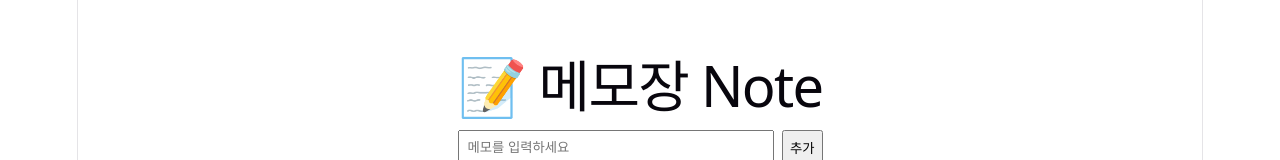
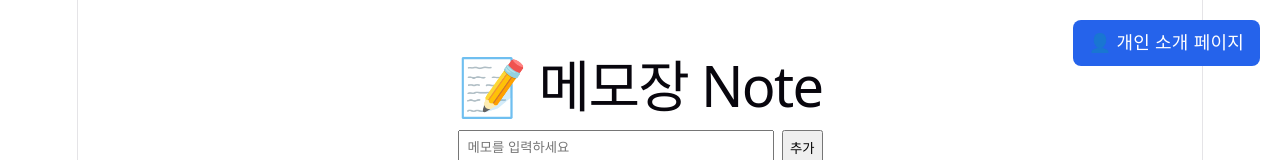
Before and after one commit to daerogu/memo-frontend, a React (Vite) app: page / in a window 1280 px wide. Shown: the top 160 px of the page. Built offline with nearby package versions, Linux system fonts and the light colour scheme; no server answers.

Commit message:
개인소개페이지 이동버튼 추가

```diff
--- a/src/App.jsx
+++ b/src/App.jsx
@@ -25,23 +25,52 @@ export default function App() {
     await fetch(`${API_URL}/memos/${id}`, { method: "DELETE" });
     loadMemos();
   };
-
 return (
   <div style={{ maxWidth: 480, margin: "40px auto", fontFamily: "sans-serif" }}>
     <h1>📝 메모장 Note</h1>
+
     <div style={{ display: "flex", gap: 8 }}>
-        <input value={text} onChange={(e) => setText(e.target.value)}
-          placeholder="메모를 입력하세요" style={{ flex: 1, padding: 8 }} />
+      <input
+        value={text}
+        onChange={(e) => setText(e.target.value)}
+        placeholder="메모를 입력하세요"
+        style={{ flex: 1, padding: 8 }}
+      />
       <button onClick={addMemo}>추가</button>
     </div>
+
     <ul>
       {memos.map((m) => (
         <li key={m.id}>
           {m.content}
-            <button onClick={() => deleteMemo(m.id)} style={{ marginLeft: 8 }}>삭제</button>
+          <button
+            onClick={() => deleteMemo(m.id)}
+            style={{ marginLeft: 8 }}
+          >
+            삭제
+          </button>
         </li>
       ))}
     </ul>
+
+    <a
+      href="https://my-page-daerogu.vercel.app/"
+      style={{
+        position: "absolute",
+        top: 20,
+        right: 20,
+        padding: "10px 16px",
+        backgroundColor: "#2563eb",
+        color: "white",
+        textDecoration: "none",
+        borderRadius: 8,
+        fontWeight: 600,
+        cursor: "pointer",
+      }}
+    >
+      👤 개인 소개 페이지
+    </a>
   </div>
+
 );
 }
```
Also changed, not shown: src/App.css (line endings or trailing spaces). Lines whose indentation alone changed are shown as unchanged.
